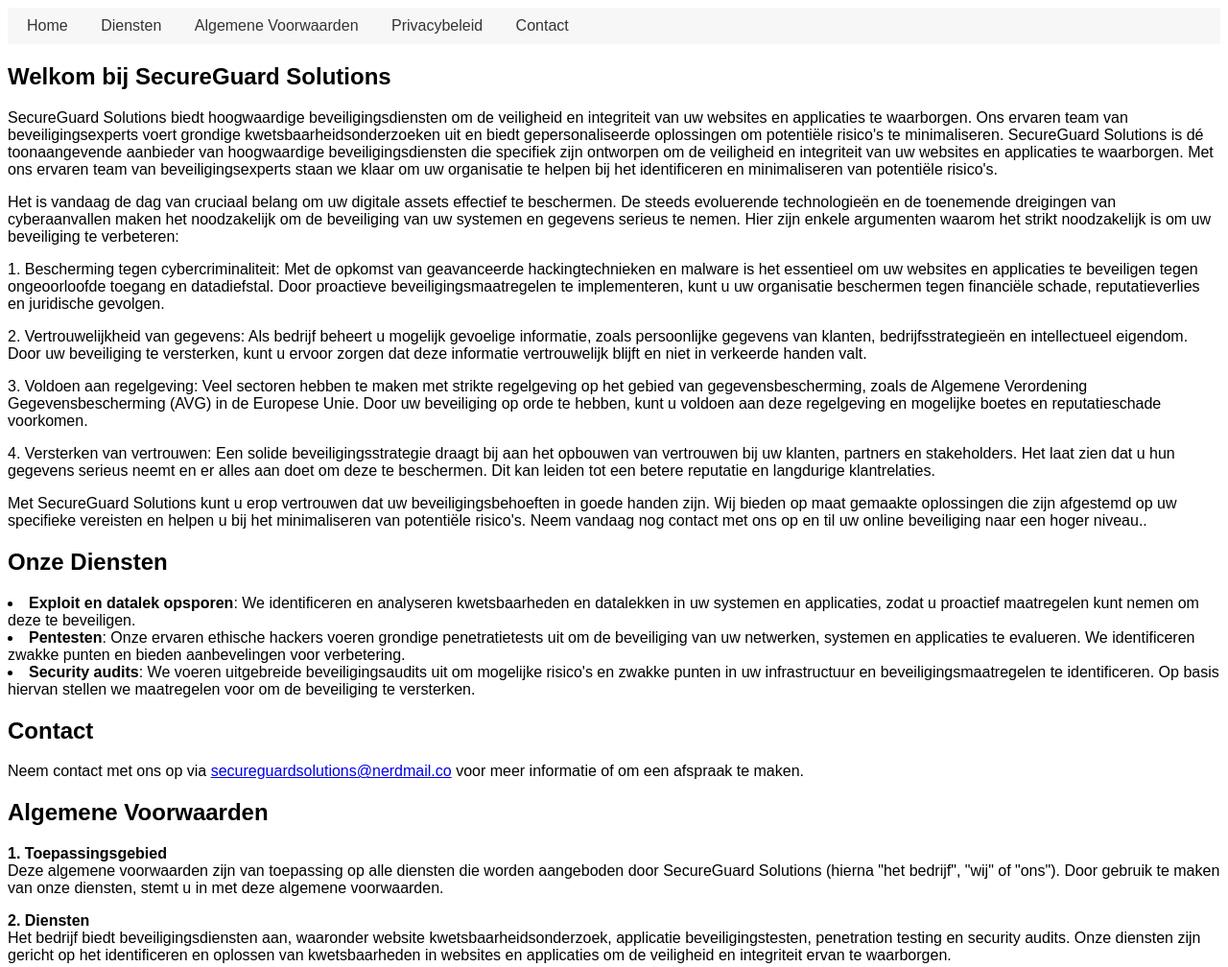
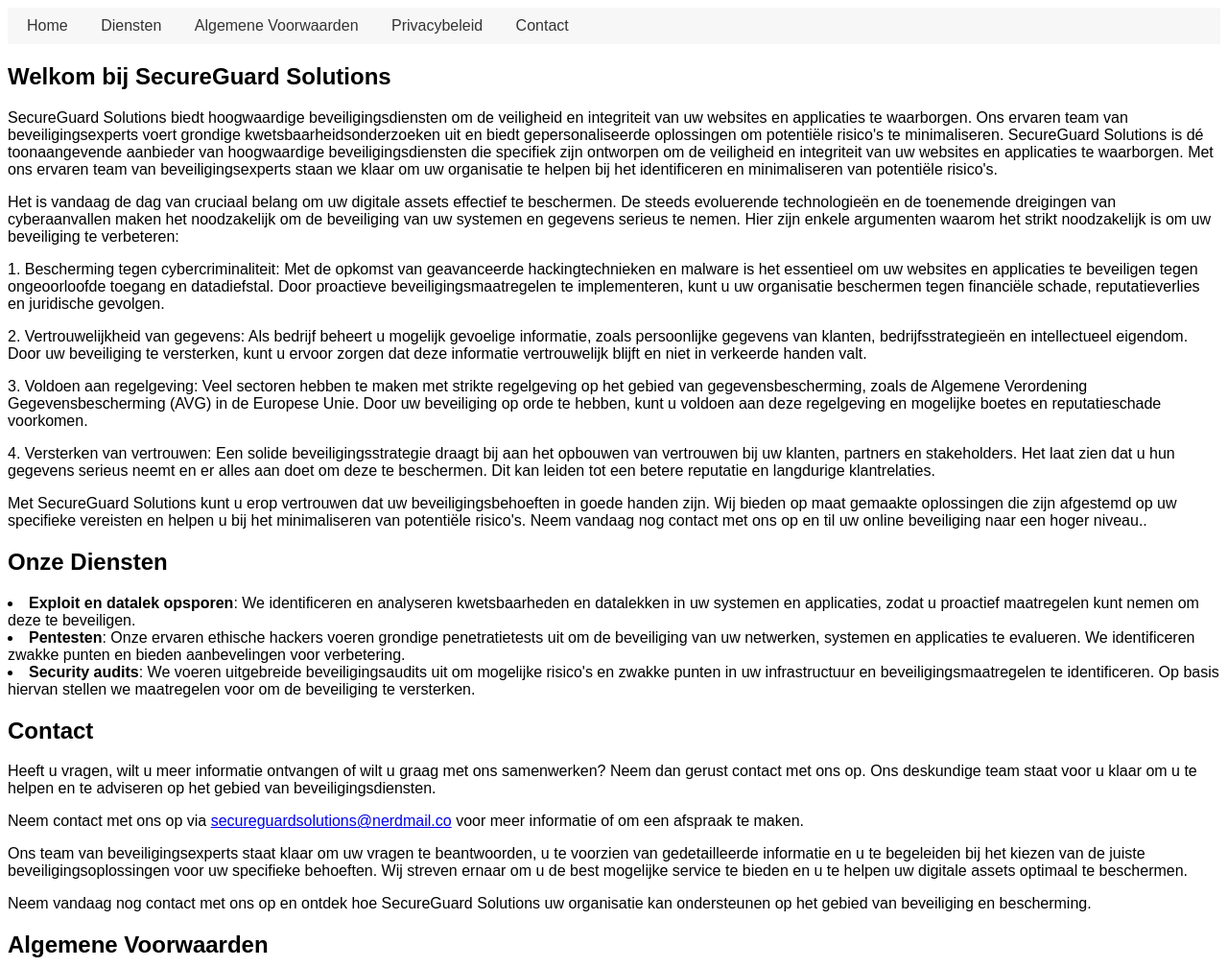
Before and after one commit to qarneyn/improved-invention, a plain HTML site: page index.html in a window 1280 px wide. Shown: the top 1008 px of the page at 96% size. Drawn offline with Linux system fonts and the light colour scheme.

Commit message:
Update index.html

```diff
--- a/index.html
+++ b/index.html
@@ -76,8 +76,14 @@
 
     <section id="contact">
     <h2>Contact</h2>
-    <p>Neem contact met ons op via <a href="mailto:secureguardsolutions@nerdmail.co">secureguardsolutions@nerdmail.co</a> voor meer informatie of om een afspraak te maken.</p>
 
+<p>Heeft u vragen, wilt u meer informatie ontvangen of wilt u graag met ons samenwerken? Neem dan gerust contact met ons op. Ons deskundige team staat voor u klaar om u te helpen en te adviseren op het gebied van beveiligingsdiensten.<p>
+
+   <p>Neem contact met ons op via <a href="mailto:secureguardsolutions@nerdmail.co">secureguardsolutions@nerdmail.co</a> voor meer informatie of om een afspraak te maken.</p>
+
+<p>Ons team van beveiligingsexperts staat klaar om uw vragen te beantwoorden, u te voorzien van gedetailleerde informatie en u te begeleiden bij het kiezen van de juiste beveiligingsoplossingen voor uw specifieke behoeften. Wij streven ernaar om u de best mogelijke service te bieden en u te helpen uw digitale assets optimaal te beschermen.<p>
+
+<p>Neem vandaag nog contact met ons op en ontdek hoe SecureGuard Solutions uw organisatie kan ondersteunen op het gebied van beveiliging en bescherming.<p>
   </section>
   </section>
 
```
